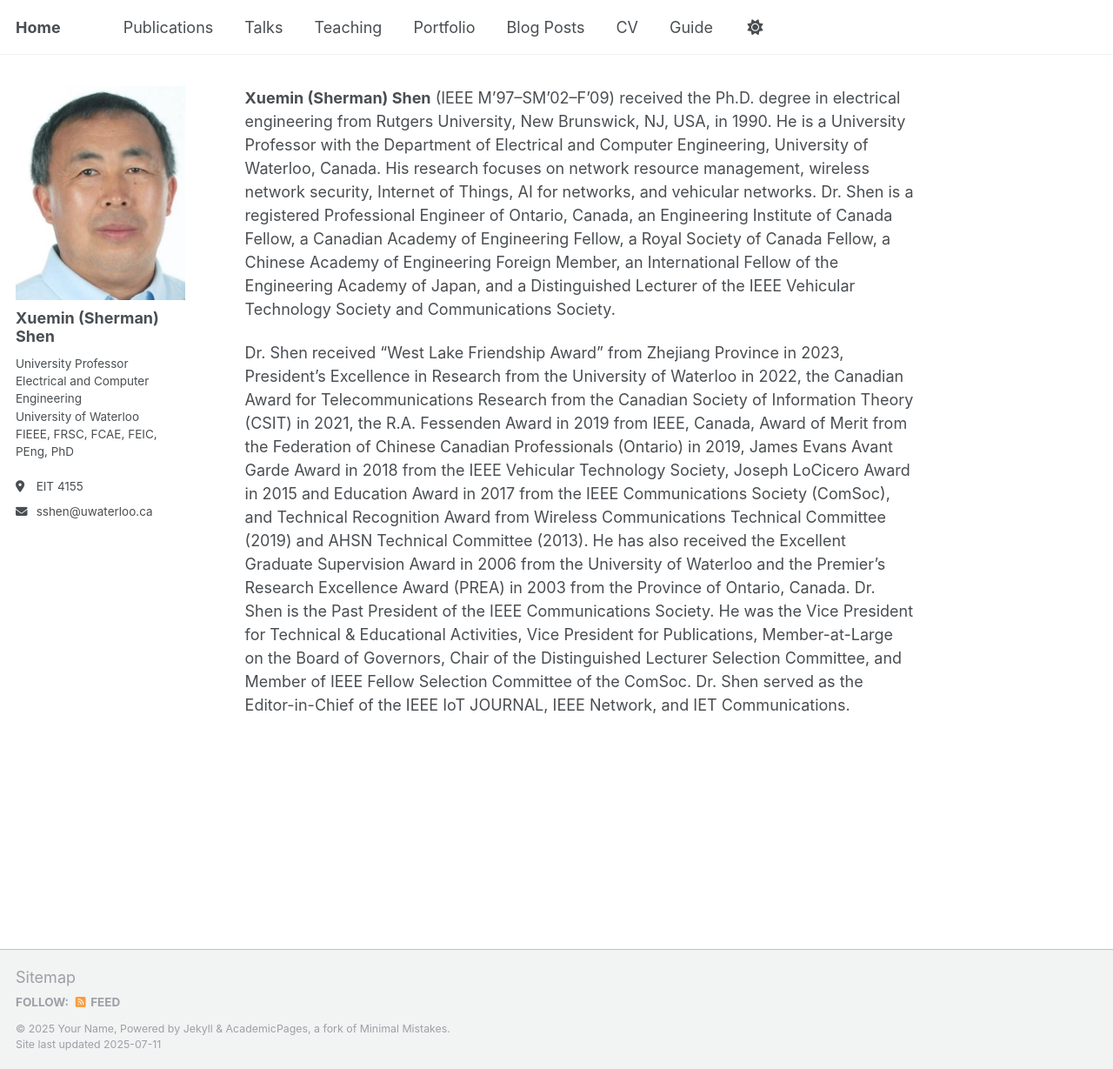
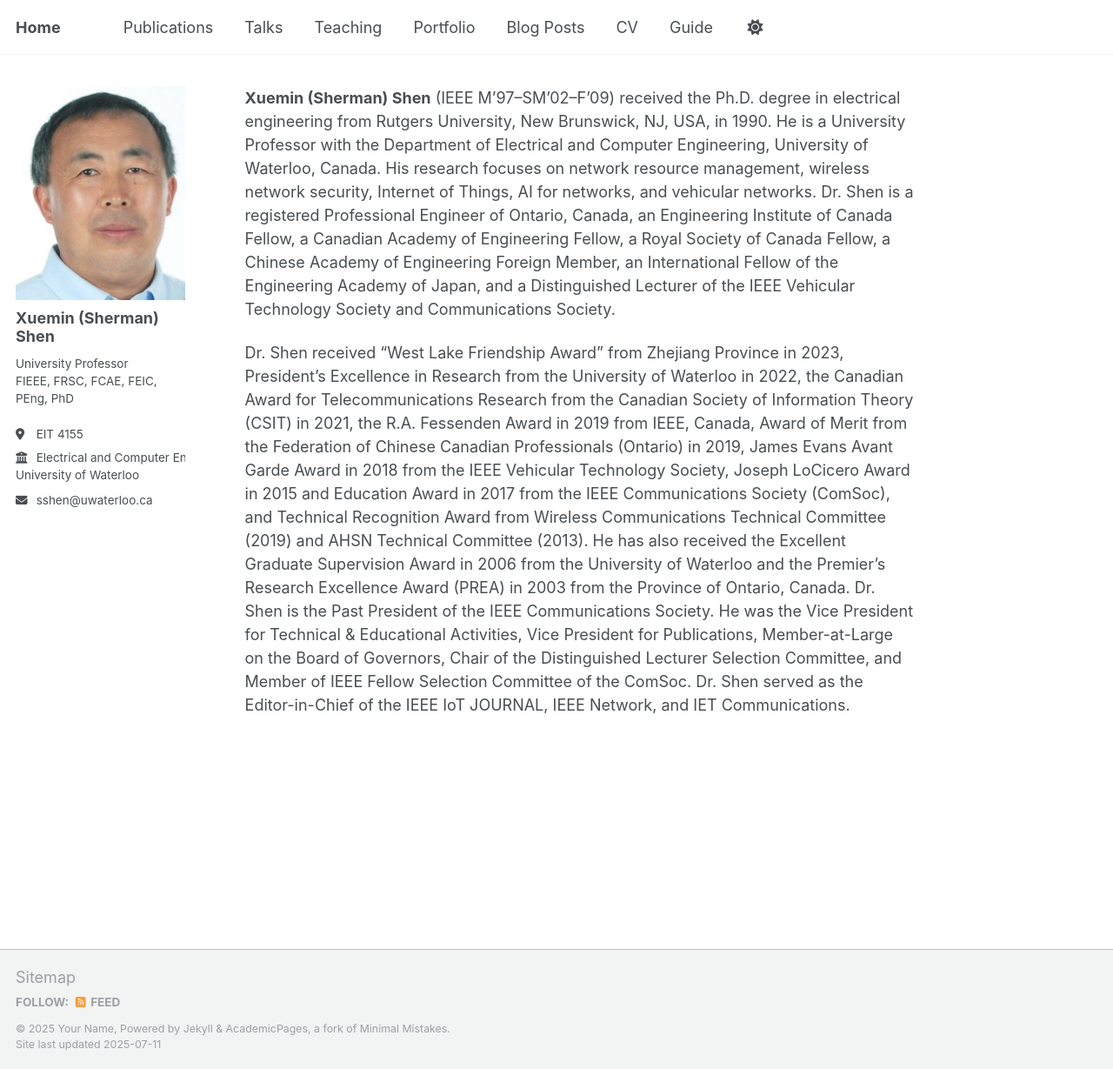
Before and after one commit to m64he/sshen, a Jekyll site: the page built from _pages/about.md, in a window 1280 px wide and 1229 px high. Shown: the whole window at 87% size. Built offline with Jekyll 4.4.1, drawn with Linux system fonts in a browser that asks for light colours; a script that is not in the unit is left out; part of the change alters nothing that is shown.

```diff
--- a/_config.yml
+++ b/_config.yml
@@ -25,9 +25,9 @@ author:
   avatar           : "sherman.jpg"
   name             : "Xuemin (Sherman) Shen"
   pronouns         : # example: "she/her"
-  bio              : "University Professor<br>Electrical and Computer Engineering<br>University of Waterloo<br>FIEEE, FRSC, FCAE, FEIC, PEng, PhD"
+  bio              : "University Professor<br>FIEEE, FRSC, FCAE, FEIC, PEng, PhD"
+  employer         : "Electrical and Computer Engineering<br>University of Waterloo"
   location         : "EIT 4155"
-  employer         : # "University of Waterloo"
   uri              : # URL
   email            : "sshen@uwaterloo.ca"
 
```
